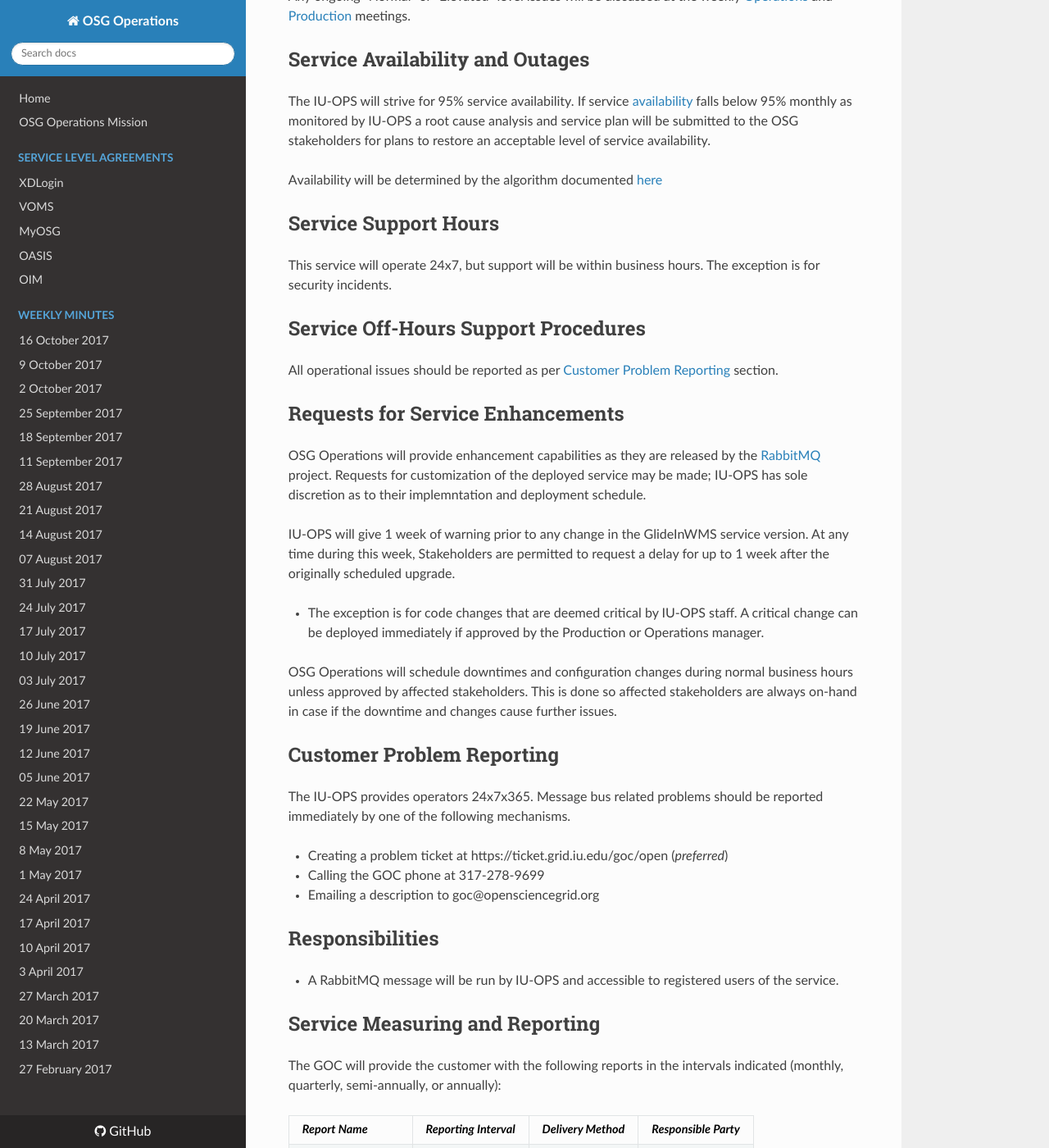
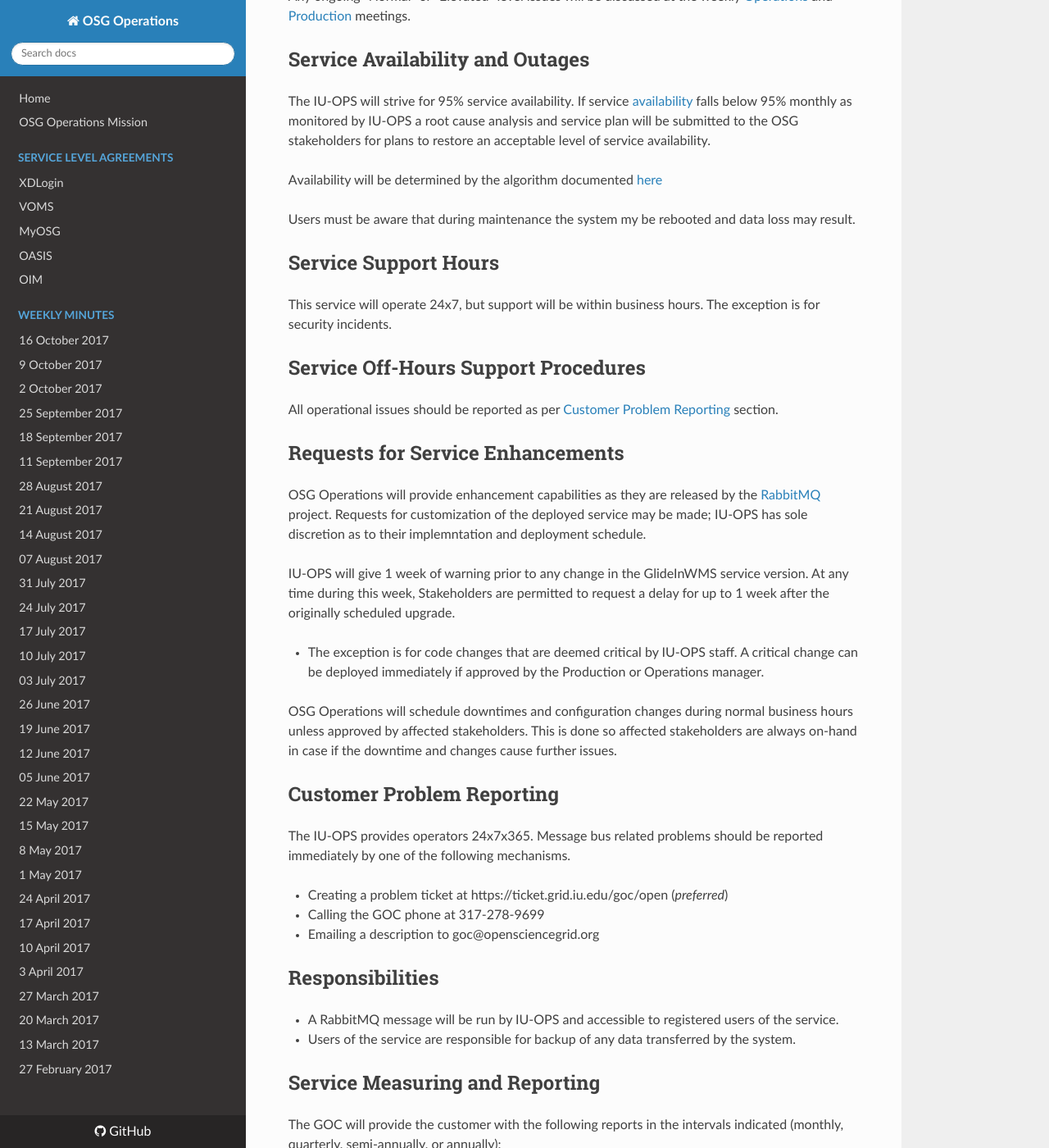
Before and after one commit to osg-htc/operations, an MkDocs documentation site: the page built from docs/SLA/event.md, in a window 1280 px wide and 1400 px high, scrolled down 1935 px. Shown: the whole window at 82% size. Built offline with MkDocs 1.6.1, drawn with Linux system fonts in a browser that asks for light colours; nearby versions of some CDN libraries; old or Windows-style settings are respelled for this version of MkDocs.

Commit message:
Update event.md

```diff
--- a/docs/SLA/event.md
+++ b/docs/SLA/event.md
@@ -65,6 +65,8 @@
 
 Availability will be determined by the algorithm documented [here](http://monitor.grid.iu.edu/availability/status/event1/status_stamp.sh)
 
+Users must be aware that during maintenance the system my be rebooted and data loss may result.
+
 ## Service Support Hours
 This service will operate 24x7, but support will be within business hours. The exception is for security incidents.
 
@@ -89,11 +91,10 @@
    * Calling the GOC phone at 317-278-9699
    * Emailing a description to goc@opensciencegrid.org
 
-
 ## Responsibilities
 
    * A RabbitMQ message will be run by IU-OPS and accessible to registered users of the service.
-
+   * Users of the service are responsible for backup of any data transferred by the system.
 
 ## Service Measuring and Reporting
 The GOC will provide the customer with the following reports in the intervals indicated (monthly, quarterly, semi-annually, or annually):
```
